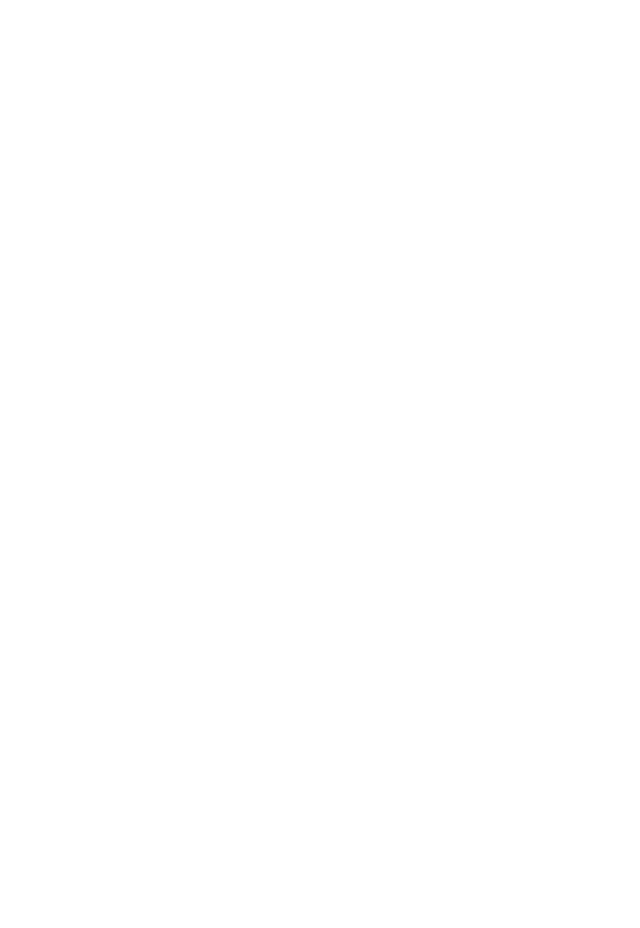
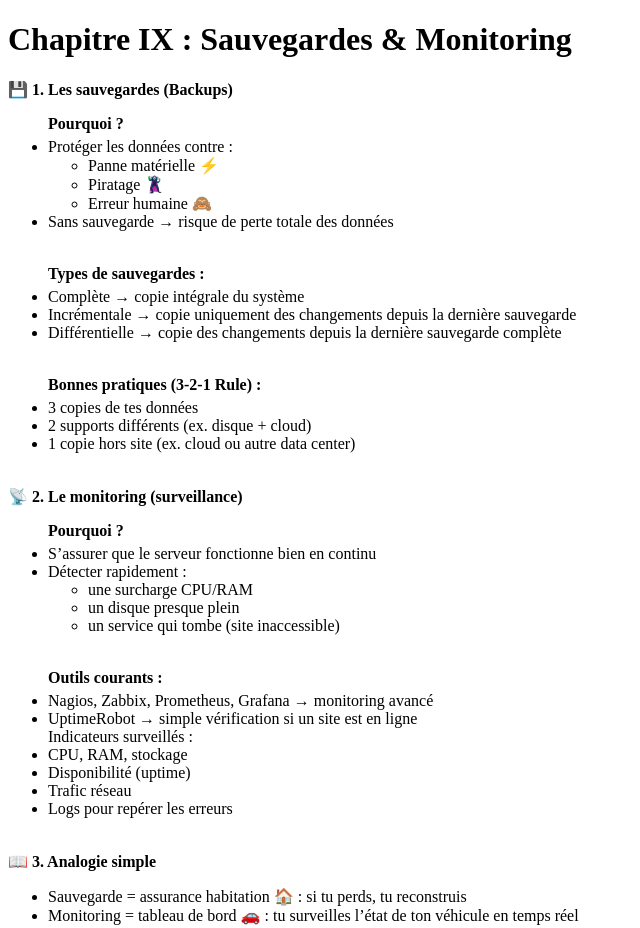
Before and after one commit to LeRoiFou/Theorie, a plain HTML site: page index_chap09.html in a window 1280 px wide. Shown: the top 928 px of the page, without its empty margins (0-640 px from the left). Before the commit the page ends 800 px from the top, so only its background shows below. Drawn offline with Linux system fonts and the light colour scheme.

Commit message:
Monitoring updated

```diff
--- a/index_chap09.html
+++ b/index_chap09.html
@@ -1,14 +1,73 @@
 <!DOCTYPE html>
-<html lang="en">
+<html lang="fr">
 
 <head>
     <meta charset="UTF-8">
-    <meta name="viewport" content="width=device-width, initial-scale=1.0">
-    <title>Document</title>
+    <title>Chapitre IX</title>
 </head>
 
 <body>
+    <h1>Chapitre IX : Sauvegardes & Monitoring</h1>
 
+    <strong style="text-align: left;">💾 1. Les sauvegardes (Backups)</strong>
+    <ul style="text-align: left;">
+        <p style="margin-bottom: 5px;"><strong>Pourquoi ?</strong></p>
+        <li>Protéger les données contre :</li>
+        <ul>
+            <li>Panne matérielle ⚡</li>
+            <li>Piratage 🦹</li>
+            <li>Erreur humaine 🙈</li>
+        </ul>
+        <li>Sans sauvegarde → risque de perte totale des données</li>
+        <br>
+
+        <p style="margin-bottom: 5px;"><strong>Types de sauvegardes :</strong></p>
+        <li>Complète → copie intégrale du système</li>
+        <li>Incrémentale → copie uniquement des changements depuis la dernière sauvegarde</li>
+        <li>Différentielle → copie des changements depuis la dernière sauvegarde complète</li>
+        <br>
+
+        <p style="margin-bottom: 5px;"><strong>Bonnes pratiques (3-2-1 Rule) :</strong></p>
+        <li>3 copies de tes données</li>
+        <li>2 supports différents (ex. disque + cloud)</li>
+        <li>1 copie hors site (ex. cloud ou autre data center)</li>
+    </ul>
+    <br>
+
+    <strong style="text-align: left;">📡 2. Le monitoring (surveillance)</strong>
+    <ul style="text-align: left;">
+        <p style="margin-bottom: 5px;"><strong>Pourquoi ?</strong></p>
+        <li>S’assurer que le serveur fonctionne bien en continu</li>
+        <li>Détecter rapidement :</li>
+        <ul>
+            <li>une surcharge CPU/RAM</li>
+            <li>un disque presque plein</li>
+            <li>un service qui tombe (site inaccessible)</li>
+        </ul>
+        <br>
+
+        <p style="margin-bottom: 5px;"><strong>Outils courants :</strong></p>
+        <li>Nagios, Zabbix, Prometheus, Grafana → monitoring avancé</li>
+        <li>UptimeRobot → simple vérification si un site est en ligne</li>
+        Indicateurs surveillés :
+        <li>CPU, RAM, stockage</li>
+        <li>Disponibilité (uptime)</li>
+        <li>Trafic réseau</li>
+        <li>Logs pour repérer les erreurs</li>
+    </ul>
+    <br>
+
+    <strong style="text-align: left;">📖 3. Analogie simple</strong>
+    <ul style="text-align: left;">
+        <li>Sauvegarde = assurance habitation 🏠 : si tu perds, tu reconstruis</li>
+        <li>Monitoring = tableau de bord 🚗 : tu surveilles l’état de ton véhicule en temps réel</li>
+    </ul>
+    <br>
+
+    <img src="/images/Monitoring.png">
+    <br>
+
+    <a id='lien' href="./index.html">Retour au sommaire</a>
 </body>
 
 </html>
```
Also changed, not shown: images/Monitoring.png (added).
